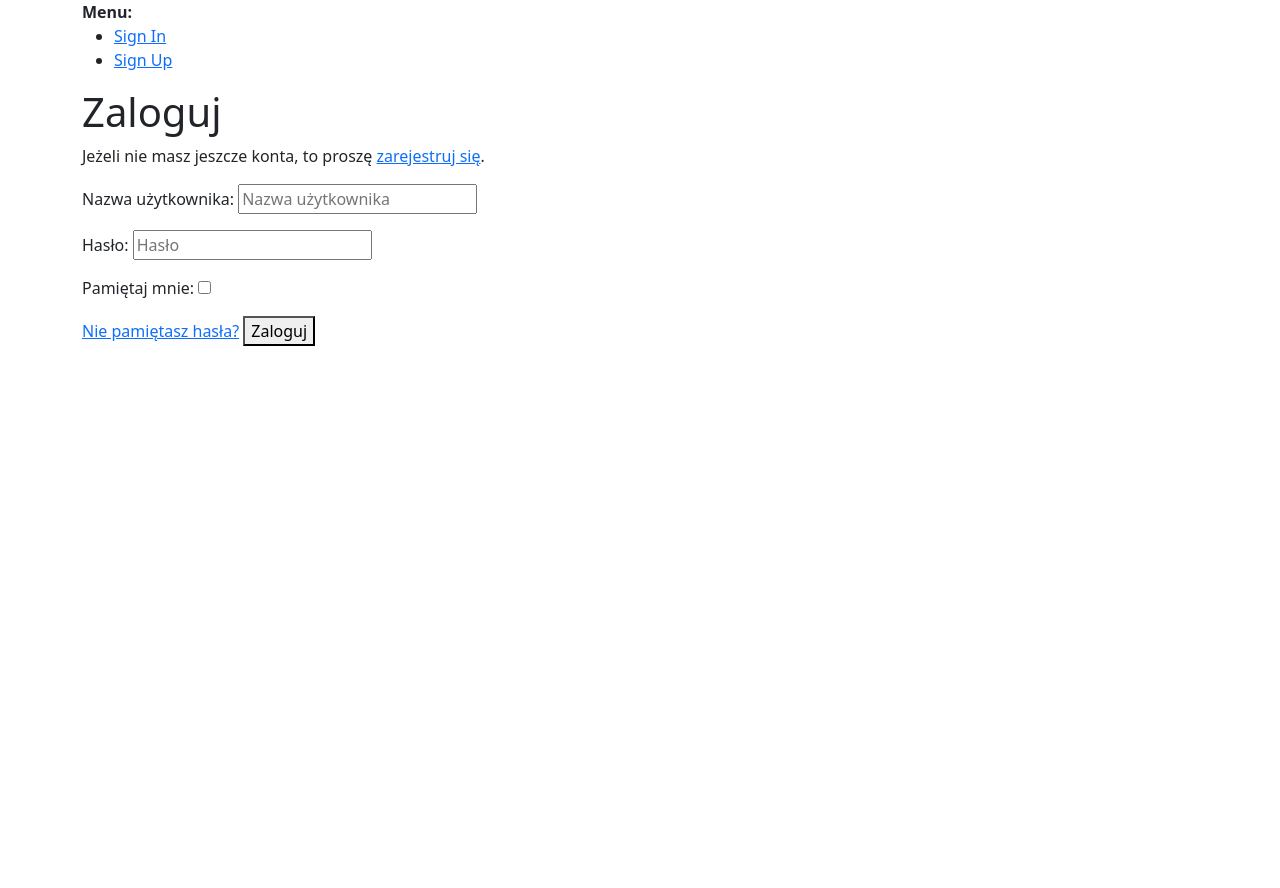
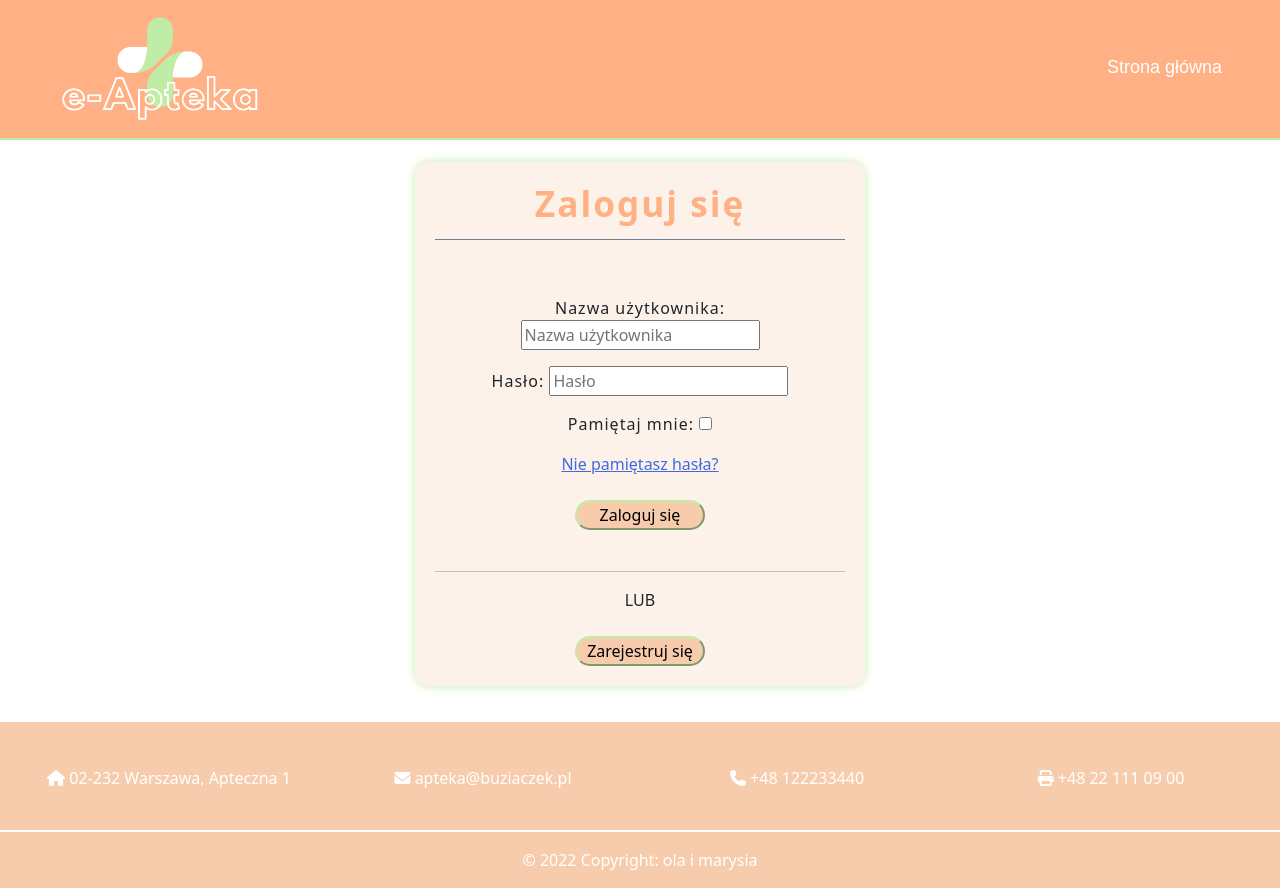
Before and after one commit to rzelazo/OnlinePharmacy, a Django app: page /accounts/login/ in a window 1280 px wide. Before the commit the page ends 346 px from the top, so only its background shows below. Run offline with Django 3.2, Linux system fonts and the light colour scheme; data comes from the database, SQL or seed files in the repository; some libraries are stand-ins or nearby versions.

Commit message:
Add files via upload
odklejona jestem tr .

```diff
--- a/templates/account/base.html
+++ b/templates/account/base.html
@@ -1,5 +1,4 @@
 {% load static %}
-
 <!DOCTYPE html>
 <html lang="en">
 <head>
@@ -16,16 +15,71 @@
 
 
   <!-- Favicon -->
-  <link rel="icon" type="image/x-icon" href="{% static 'favicon.ico' %}"/>
+  <link rel="icon" type="image/x-icon" href="{% static 'logo.png' %}" />
 
   <title>{% block head_title %}{% endblock head_title %}</title>
 
   {% block extra_head %}
   {% endblock extra_head %}
 
+
+
+
+  <style>
+
+    .navbar {
+      background-color: #FFB085;
+      font-family: Arial;
+      border-bottom:solid 2px #C0EDA6;
+    }
+
+    .navbar a {
+      font-size: 18px;
+      color: white;
+      text-align: center;
+      text-decoration: none;
+    }
+
+    .nav-item::after {
+      content: '';
+      display: block;
+      width: 0px;
+      height: 2px;
+      background: #C0EDA6;
+      transition: 0.4s
+    }
+
+    .nav-item:hover::after {
+      width: 100%
+    }
+
+    .navbar a:hover {
+      color: #C0EDA6;
+    }
+
+  </style>
+
 </head>
 
-<body>
+<body class="d-flex flex-column min-vh-100">
+
+  <!-- A grey horizontal navbar that becomes vertical on small screens -->
+  <nav class="navbar navbar-expand-sm justify-content-between" style="padding-right: 50px; padding-left: 35px;">
+
+    <a class="navbar-brand ml-auto" href="/">
+      <img src="/static/img/logo_duze.png" alt="Logo" style="width:250px;">
+    </a>
+
+    <!-- Links -->
+    <ul class="navbar-nav">
+
+      <li class="nav-item">
+        <a class="nav-link" href="{% url 'core:index' %}">Strona główna</a>
+      </li>
+
+    </ul>
+
+  </nav>
 <div class="container">
   {% block body %}
 
@@ -39,18 +93,7 @@
       {% endif %}
     {% endblock messages %}
 
-    <div>
-      <strong>Menu:</strong>
-      <ul>
-        {% if user.is_authenticated %}
-        <li><a href="{% url 'account_email' %}">Change E-mail</a></li>
-        <li><a href="{% url 'account_logout' %}">Sign Out</a></li>
-        {% else %}
-        <li><a href="{% url 'account_login' %}">Sign In</a></li>
-        <li><a href="{% url 'account_signup' %}">Sign Up</a></li>
-        {% endif %}
-      </ul>
-    </div>
+
 
     {% block content %}
     {% endblock content %}
@@ -59,6 +102,39 @@
 
   {% block extra_body %}
   {% endblock extra_body %}
-<div class="container">
+
+</div>
+
+  <footer class="mt-auto">
+    <div id="footer" class="container-fluid text-center p-4" style="margin-top: 10px; margin-right:0px;  color: white; background-color: #F7CCAC; border-bottom: solid 2px white; border-top: solid 2px white">
+      <div class="row" style="margin-top:20px">
+
+        <div class="col">
+          <p><i class="fa fa-home" aria-hidden="true"></i> 02-232 Warszawa, Apteczna 1</p>
+        </div>
+
+        <div class="col">
+          <p><i class="fa fa-envelope" aria-hidden="true"></i> apteka@buziaczek.pl</p>
+        </div>
+
+        <div class="col">
+          <p><i class="fa fa-phone" aria-hidden="true"></i> +48 122233440</p>
+        </div>
+
+        <div class="col">
+          <p><i class="fa fa-print" aria-hidden="true"></i>  +48 22 111 09 00</p>
+        </div>
+
+
+      </div>
+
+    </div>
+
+    <div class=" md:mb-0 container-fluid text-center p-3" style="background-color: #F7CCAC; color: white;">
+      © 2022 Copyright: ola i marysia
+    </div>
+
+  </footer>
+
 </body>
 </html>
--- a/templates/account/login.html
+++ b/templates/account/login.html
@@ -1,5 +1,6 @@
 {% extends "account/base.html" %}
-
+<!DOCTYPE html>
+<html lang="en">
 {% load i18n %}
 {% load account socialaccount %}
 
@@ -7,40 +8,37 @@
 
 {% block content %}
 
-<h1>{% trans "Sign In" %}</h1>
 
-{% get_providers as socialaccount_providers %}
 
-{% if socialaccount_providers %}
-<p>{% blocktrans with site.name as site_name %}Please sign in with one
-of your existing third party accounts. Or, <a href="{{ signup_url }}">sign up</a>
-for a {{ site_name }} account and sign in below:{% endblocktrans %}</p>
 
-<div class="socialaccount_ballot">
 
-  <ul class="socialaccount_providers">
-    {% include "socialaccount/snippets/provider_list.html" with process="login" %}
-  </ul>
+<form class="login" method="POST" action="{% url 'account_login' %}" style="text-align: center;
+width: 450px; box-shadow: 0 0 10px 0 rgb(192, 237, 166); padding: 20px;
+border-radius: 15px; margin: 8% auto 0; margin-top: 2%; background-color: rgba(247, 204, 172, 0.25)">
+  <h1 style="font-weight: bold; font-size: 2.2rem; color:#FFB085; letter-spacing: 2px; padding: 0 0 15px 0;
+  border-bottom: 1px solid slategrey">Zaloguj się</h1>
+  <br>
+  <br>
+  {% csrf_token %}
+  <a style="letter-spacing: 1px;">{{ form.as_p }}</a>
+  {% if redirect_field_value %}
+  <input type="hidden" name="{{ redirect_field_name }}" value="{{ redirect_field_value }}"/>
+  {% endif %}
+  <a class="button secondaryAction" href="{% url 'account_reset_password' %}" style="color: royalblue">{% trans "Forgot Password?" %}</a>
+  <br>
+  <br>
+  <button class="primaryAction" type="submit" style="border-radius: 20px; width: 130px; border-color: #C0EDA6;
+      background: #F7CCAC; height: 30px">Zaloguj się</button>
+  <hr style="margin-top: 10%">
+  <label>LUB</label>
+  <br>
+  <br>
+  <a href="{% url 'account_signup'%}">
+    <button class="third Button" type="button"  style="border-radius: 20px; width: 130px;
+        background: #F7CCAC; height: 30px; border-color: #C0EDA6">Zarejestruj się</button>
+  </a>
+</form>
+<br>
+{% endblock %}
 
-  <div class="login-or">{% trans 'or' %}</div>
-
-</div>
-
-{% include "socialaccount/snippets/login_extra.html" %}
-
-{% else %}
-<p>{% blocktrans %}If you have not created an account yet, then please
-<a href="{{ signup_url }}">sign up</a> first.{% endblocktrans %}</p>
-{% endif %}
-
-<form class="login" method="POST" action="{% url 'account_login' %}">
-  {% csrf_token %}
-  {{ form.as_p }}
-  {% if redirect_field_value %}
-  <input type="hidden" name="{{ redirect_field_name }}" value="{{ redirect_field_value }}" />
-  {% endif %}
-  <a class="button secondaryAction" href="{% url 'account_reset_password' %}">{% trans "Forgot Password?" %}</a>
-  <button class="primaryAction" type="submit">{% trans "Sign In" %}</button>
-</form>
-
-{% endblock %}
+</html>
```
Also changed, not shown: templates/account/signup.html (+20 -7 lines).
